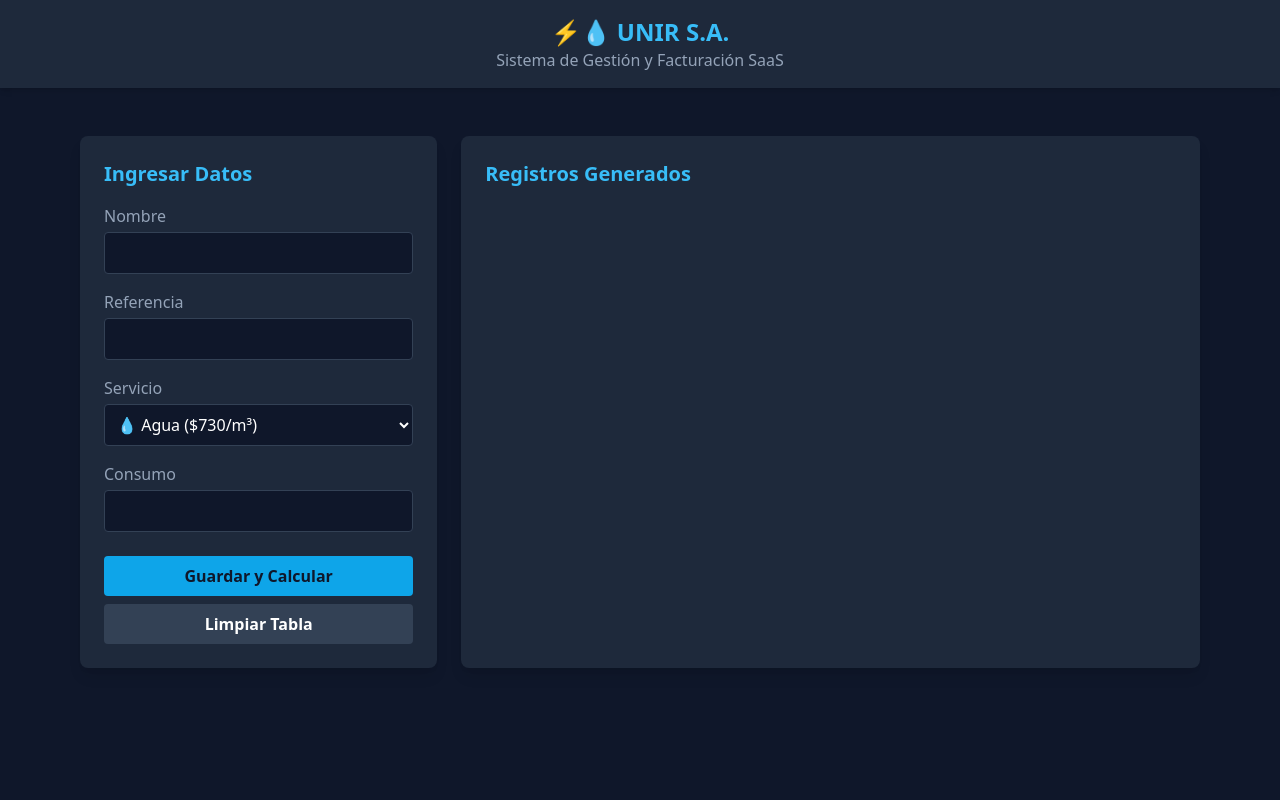
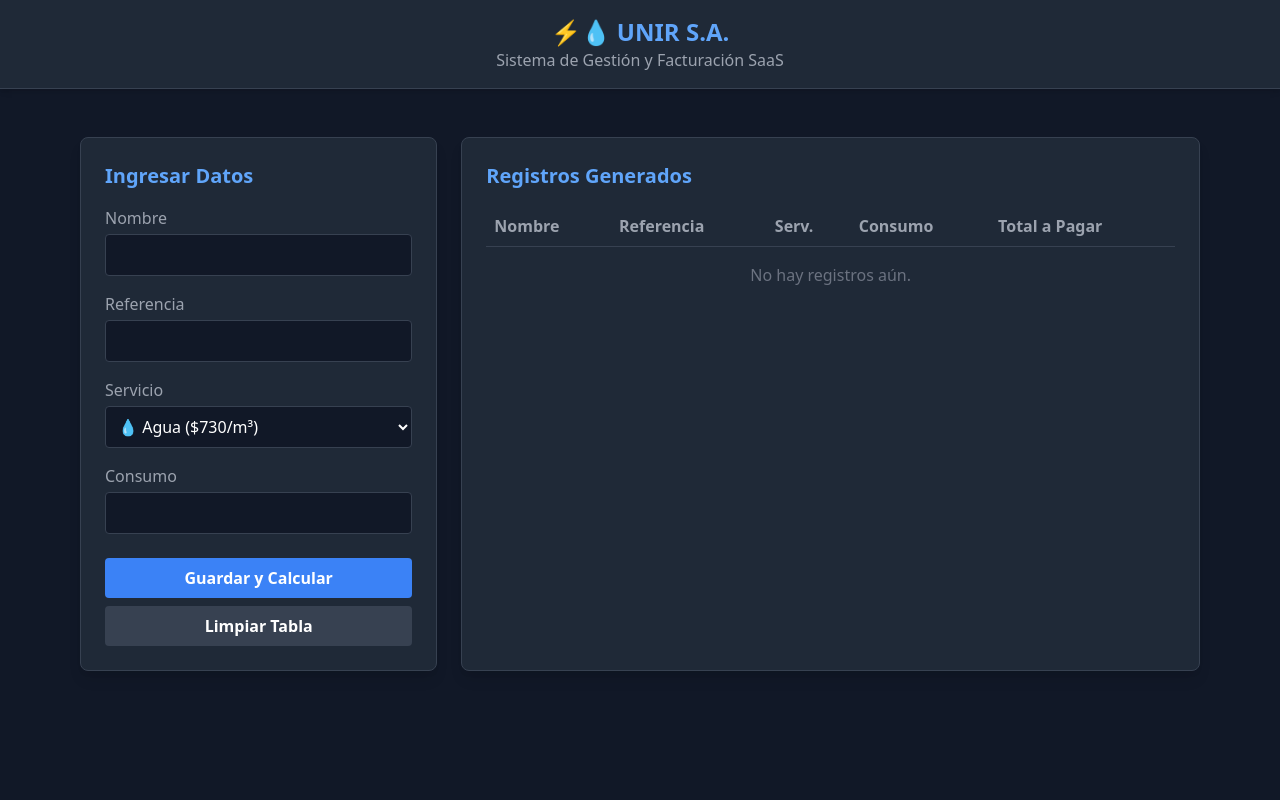
Before and after one commit to Brinoree005/proyecto_unir, a Flask app: page / in a window 1280 px wide. Run offline with Flask 3, Linux system fonts and the light colour scheme; some libraries are stand-ins or nearby versions.

Commit message:
Refactor index.html for updated styles and layout
Updated HTML structure and styles for the index page, including changes to Tailwind CSS CDN and layout adjustments.

```diff
--- a/templates/index.html
+++ b/templates/index.html
@@ -4,62 +4,90 @@
     <meta charset="UTF-8">
     <meta name="viewport" content="width=device-width, initial-scale=1.0">
     <title>UNIR S.A. - Facturación</title>
-    <!-- Tailwind CSS para el diseño oscuro y moderno -->
-    <script src="https://cdn.tailwindcss.com"></script>
+    <!-- CSS de Tailwind vía CDN unpkg (compatible y sin bloqueos de script) -->
+    <link href="https://unpkg.com/tailwindcss@^2/dist/tailwind.min.css" rel="stylesheet">
 </head>
-<body class="bg-slate-900 text-slate-200 font-sans min-h-screen">
+<body class="bg-gray-900 text-gray-100 font-sans min-h-screen">
 
-    <header class="bg-slate-800 p-4 shadow-md text-center">
-        <h1 class="text-2xl font-bold text-sky-400">⚡💧 UNIR S.A.</h1>
-        <p class="text-slate-400">Sistema de Gestión y Facturación SaaS</p>
+    <header class="bg-gray-800 p-4 shadow-md text-center border-b border-gray-700">
+        <h1 class="text-2xl font-bold text-blue-400">⚡💧 UNIR S.A.</h1>
+        <p class="text-gray-400">Sistema de Gestión y Facturación SaaS</p>
     </header>
 
-    <!-- Contenedor principal: 1 columna en móvil, 2 en PC -->
+    <!-- Contenedor principal: 1 columna en móvil, 3 columnas en pantallas medianas -->
     <main class="max-w-6xl mx-auto mt-8 p-4 grid grid-cols-1 md:grid-cols-3 gap-6">
 
         <!-- Panel Izquierdo: Formulario -->
-        <div class="bg-slate-800 p-6 rounded-lg shadow-lg md:col-span-1">
-            <h2 class="text-xl font-bold text-sky-400 mb-4">Ingresar Datos</h2>
+        <div class="bg-gray-800 p-6 rounded-lg shadow-lg border border-gray-700 md:col-span-1">
+            <h2 class="text-xl font-bold text-blue-400 mb-4">Ingresar Datos</h2>
 
             {% if error %}
-            <div class="bg-red-500/20 border border-red-500 text-red-300 p-2 rounded mb-4 text-sm">
+            <div class="bg-red-500 border border-red-600 text-white p-2 rounded mb-4 text-sm">
                 {{ error }}
             </div>
             {% endif %}
 
             <form method="POST" action="/">
                 <div class="mb-4">
-                    <label class="block text-slate-400 mb-1">Nombre</label>
-                    <input type="text" name="nombre" required class="w-full bg-slate-900 border border-slate-700 rounded p-2 text-white focus:outline-none focus:border-sky-500">
+                    <label class="block text-gray-400 mb-1">Nombre</label>
+                    <input type="text" name="nombre" required class="w-full bg-gray-900 border border-gray-700 rounded p-2 text-white focus:outline-none focus:border-blue-500">
                 </div>
 
                 <div class="mb-4">
-                    <label class="block text-slate-400 mb-1">Referencia</label>
-                    <input type="text" name="referencia" required class="w-full bg-slate-900 border border-slate-700 rounded p-2 text-white focus:outline-none focus:border-sky-500">
+                    <label class="block text-gray-400 mb-1">Referencia</label>
+                    <input type="text" name="referencia" required class="w-full bg-gray-900 border border-gray-700 rounded p-2 text-white focus:outline-none focus:border-blue-500">
                 </div>
 
                 <div class="mb-4">
-                    <label class="block text-slate-400 mb-1">Servicio</label>
-                    <select name="servicio" class="w-full bg-slate-900 border border-slate-700 rounded p-2 text-white focus:outline-none focus:border-sky-500">
+                    <label class="block text-gray-400 mb-1">Servicio</label>
+                    <select name="servicio" class="w-full bg-gray-900 border border-gray-700 rounded p-2 text-white focus:outline-none focus:border-blue-500">
                         <option value="Agua">💧 Agua (${{ t_agua }}/m³)</option>
                         <option value="Energía">⚡ Energía (${{ t_energia }}/kWh)</option>
                     </select>
                 </div>
 
                 <div class="mb-6">
-                    <label class="block text-slate-400 mb-1">Consumo</label>
-                    <!-- type="number" y step="any" abren el teclado numérico en celulares -->
-                    <input type="number" step="any" name="consumo" required class="w-full bg-slate-900 border border-slate-700 rounded p-2 text-white focus:outline-none focus:border-sky-500">
+                    <label class="block text-gray-400 mb-1">Consumo</label>
+                    <input type="number" step="any" name="consumo" required class="w-full bg-gray-900 border border-gray-700 rounded p-2 text-white focus:outline-none focus:border-blue-500">
                 </div>
 
-                <button type="submit" class="w-full bg-sky-500 hover:bg-sky-600 text-slate-900 font-bold py-2 px-4 rounded mb-2 transition">Guardar y Calcular</button>
-                <a href="/limpiar" class="block text-center w-full bg-slate-700 hover:bg-slate-600 text-white font-bold py-2 px-4 rounded transition">Limpiar Tabla</a>
+                <button type="submit" class="w-full bg-blue-500 hover:bg-blue-600 text-white font-bold py-2 px-4 rounded mb-2 transition">Guardar y Calcular</button>
+                <a href="/limpiar" class="block text-center w-full bg-gray-700 hover:bg-gray-600 text-white font-bold py-2 px-4 rounded transition">Limpiar Tabla</a>
             </form>
         </div>
 
         <!-- Panel Derecho: Tabla de Resultados -->
-        <div class="bg-slate-800 p-6 rounded-lg shadow-lg md:col-span-2 overflow-x-auto">
-            <h2 class="text-xl font-bold text-sky-400 mb-4">Registros Generados</h2>
+        <div class="bg-gray-800 p-6 rounded-lg shadow-lg border border-gray-700 md:col-span-2 overflow-x-auto">
+            <h2 class="text-xl font-bold text-blue-400 mb-4">Registros Generados</h2>
             <table class="w-full text-left border-collapse">
                 <thead>
-                    <tr class="border-b border-slate-700 text-slate-400
+                    <tr class="border-b border-gray-700 text-gray-400">
+                        <th class="p-2">Nombre</th>
+                        <th class="p-2">Referencia</th>
+                        <th class="p-2">Serv.</th>
+                        <th class="p-2">Consumo</th>
+                        <th class="p-2">Total a Pagar</th>
+                    </tr>
+                </thead>
+                <tbody>
+                    {% for reg in registros %}
+                    <tr class="border-b border-gray-700 hover:bg-gray-700">
+                        <td class="p-2">{{ reg.nombre }}</td>
+                        <td class="p-2">{{ reg.referencia }}</td>
+                        <td class="p-2">
+                            {% if reg.servicio == 'Agua' %}💧{% else %}⚡{% endif %}
+                        </td>
+                        <td class="p-2">{{ reg.consumo }}</td>
+                        <td class="p-2 font-bold text-green-400">${{ "{:,.2f}".format(reg.total) }}</td>
+                    </tr>
+                    {% else %}
+                    <tr>
+                        <td colspan="5" class="p-4 text-center text-gray-500">No hay registros aún.</td>
+                    </tr>
+                    {% endfor %}
+                </tbody>
+            </table>
+        </div>
+    </main>
+</body>
+</html>
```
